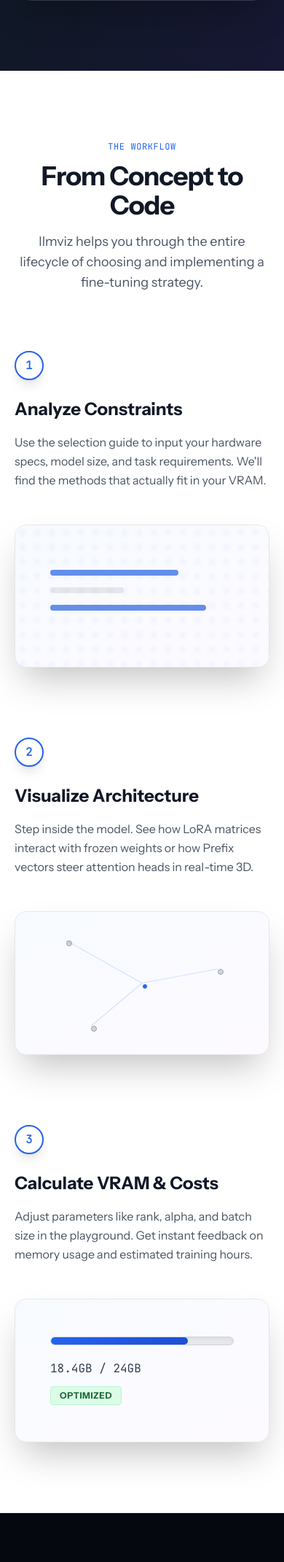
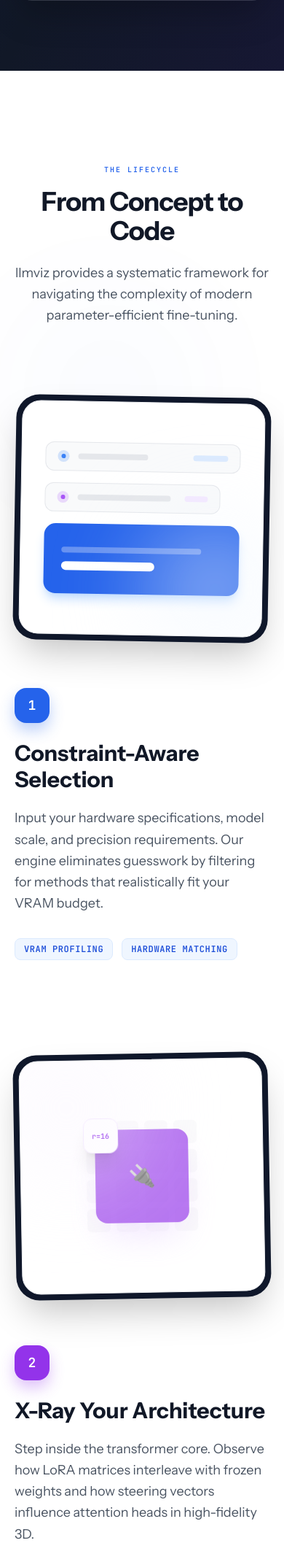
Before and after one commit to Tanay0510/finetuning-viz, a Flask app: page / in a window 390 px wide. Shown: the part 4359-6500 px from the top of the page at 73% size. Run offline with Flask 3, Linux system fonts and the light colour scheme; some libraries are stand-ins or nearby versions.

Commit message:
more changes

```diff
--- a/templates/landing.html
+++ b/templates/landing.html
@@ -191,82 +191,120 @@
 
 
 <!-- Workflow Steps -->
-<section class="py-24 bg-white relative overflow-hidden">
-  <!-- Center Line -->
-  <div class="absolute left-1/2 top-[180px] bottom-[100px] w-px bg-gradient-to-b from-blue-200 to-transparent opacity-30 hidden md:block -translate-x-1/2"></div>
+<section class="py-32 bg-white relative overflow-hidden">
+  <!-- Decorative background elements -->
+  <div class="absolute top-0 left-1/2 -translate-x-1/2 w-full h-full max-w-7xl pointer-events-none opacity-[0.03]">
+    <div class="absolute top-[10%] left-[5%] w-64 h-64 rounded-full bg-blue-600 blur-[100px]"></div>
+    <div class="absolute bottom-[10%] right-[5%] w-64 h-64 rounded-full bg-purple-600 blur-[100px]"></div>
+  </div>
 
-  <div class="container mx-auto px-5">
-    <div class="text-center max-w-2xl mx-auto mb-20 fade-up">
-      <span class="text-xs uppercase tracking-wider font-mono text-blue-600 mb-3 block">The Workflow</span>
-      <h2 class="text-4xl font-bold tracking-tight mb-4 text-gray-900">From Concept to Code</h2>
-      <p class="text-gray-600 text-lg">llmviz helps you through the entire lifecycle of choosing and implementing a fine-tuning strategy.</p>
+  <div class="container mx-auto px-5 relative z-10">
+    <div class="text-center max-w-2xl mx-auto mb-24 fade-up">
+      <span class="text-[10px] uppercase tracking-[0.2em] font-mono text-blue-600 mb-4 block font-bold">The Lifecycle</span>
+      <h2 class="text-4xl md:text-5xl font-bold tracking-tight mb-6 text-gray-900">From Concept to Code</h2>
+      <p class="text-gray-600 text-lg leading-relaxed">llmviz provides a systematic framework for navigating the complexity of modern parameter-efficient fine-tuning.</p>
     </div>
 
-    <!-- Step 1 -->
-    <div class="grid grid-cols-1 md:grid-cols-2 gap-12 md:gap-24 items-center mb-24 relative fade-up">
-      <div class="md:text-right">
-        <div class="w-10 h-10 rounded-full bg-white border-2 border-blue-600 flex items-center justify-center font-mono font-bold text-blue-600 mb-6 md:absolute md:left-1/2 md:-translate-x-1/2 md:z-10 shadow-lg">1</div>
-        <h3 class="text-2xl font-bold mb-4 text-gray-900">Analyze Constraints</h3>
-        <p class="text-gray-600 leading-relaxed">Use the selection guide to input your hardware specs, model size, and task requirements. We'll find the methods that actually fit in your VRAM.</p>
+    <!-- Step 1: Constraint-Aware Selection -->
+    <div class="grid grid-cols-1 lg:grid-cols-2 gap-16 lg:gap-32 items-center mb-32 relative fade-up">
+      <div class="lg:text-right order-2 lg:order-1">
+        <div class="inline-flex items-center justify-center w-12 h-12 rounded-2xl bg-blue-600 text-white font-mono font-bold text-lg mb-6 shadow-[0_10px_20px_rgba(37,99,235,0.3)] lg:absolute lg:left-1/2 lg:-translate-x-1/2 lg:z-20">1</div>
+        <h3 class="text-3xl font-bold mb-5 text-gray-900">Constraint-Aware Selection</h3>
+        <p class="text-gray-600 text-lg leading-relaxed mb-8">Input your hardware specifications, model scale, and precision requirements. Our engine eliminates guesswork by filtering for methods that realistically fit your VRAM budget.</p>
+        <div class="flex flex-wrap gap-3 justify-start lg:justify-end">
+          <span class="px-3 py-1.5 rounded-lg bg-blue-50 text-blue-700 text-xs font-bold font-mono border border-blue-100 uppercase tracking-wider">VRAM Profiling</span>
+          <span class="px-3 py-1.5 rounded-lg bg-blue-50 text-blue-700 text-xs font-bold font-mono border border-blue-100 uppercase tracking-wider">Hardware Matching</span>
+        </div>
       </div>
-      <div>
-        <div class="bg-white rounded-2xl aspect-video border border-gray-200 overflow-hidden flex items-center justify-center relative shadow-2xl group">
-          <div class="absolute inset-0 bg-gradient-to-br from-blue-50 to-purple-50 opacity-50"></div>
-          <div class="w-full h-full p-12 flex flex-col justify-center relative">
-            <div class="h-2 rounded-full bg-gray-200 mb-4 w-[70%] relative overflow-hidden">
-              <div class="absolute inset-0 bg-blue-600 w-full animate-pulse"></div>
+      <div class="order-1 lg:order-2">
+        <div class="bg-slate-900 rounded-[32px] p-2 shadow-2xl rotate-1 hover:rotate-0 transition-transform duration-500">
+          <div class="bg-white rounded-[26px] p-8 border border-gray-100 h-80 relative overflow-hidden flex flex-col justify-center">
+            <div class="space-y-4">
+              <div class="h-10 rounded-xl bg-gray-50 border border-gray-200 w-full flex items-center px-4 gap-3">
+                <div class="w-4 h-4 rounded-full bg-blue-500/20 flex items-center justify-center"><div class="w-1.5 h-1.5 rounded-full bg-blue-500"></div></div>
+                <div class="h-2 w-24 bg-gray-200 rounded-full"></div>
+                <div class="ml-auto h-2 w-12 bg-blue-100 rounded-full"></div>
+              </div>
+              <div class="h-10 rounded-xl bg-gray-50 border border-gray-200 w-[90%] flex items-center px-4 gap-3">
+                <div class="w-4 h-4 rounded-full bg-purple-500/20 flex items-center justify-center"><div class="w-1.5 h-1.5 rounded-full bg-purple-500"></div></div>
+                <div class="h-2 w-32 bg-gray-200 rounded-full"></div>
+                <div class="ml-auto h-2 w-8 bg-purple-100 rounded-full"></div>
+              </div>
+              <div class="h-24 rounded-2xl bg-blue-600 p-6 flex flex-col justify-center gap-3 shadow-lg shadow-blue-200">
+                <div class="h-2 w-48 bg-white/30 rounded-full"></div>
+                <div class="h-3 w-32 bg-white rounded-full"></div>
+              </div>
             </div>
-            <div class="h-2 rounded-full bg-gray-200 mb-4 w-[40%]"></div>
-            <div class="h-2 rounded-full bg-gray-200 mb-4 w-[85%] relative overflow-hidden">
-               <div class="absolute inset-0 bg-blue-600 w-full animate-pulse delay-300"></div>
-            </div>
-            <div class="absolute inset-0 bg-[radial-gradient(circle_at_center,rgba(59,130,246,0.05),transparent_50%)] bg-[length:20px_20px]"></div>
+            <div class="absolute -right-8 -bottom-8 w-48 h-48 bg-blue-50 rounded-full blur-3xl opacity-50"></div>
           </div>
         </div>
       </div>
     </div>
 
-    <!-- Step 2 -->
-    <div class="grid grid-cols-1 md:grid-cols-2 gap-12 md:gap-24 items-center mb-24 relative fade-up">
-      <div class="md:order-2">
-        <div class="w-10 h-10 rounded-full bg-white border-2 border-blue-600 flex items-center justify-center font-mono font-bold text-blue-600 mb-6 md:absolute md:left-1/2 md:-translate-x-1/2 md:z-10 shadow-lg">2</div>
-        <h3 class="text-2xl font-bold mb-4 text-gray-900">Visualize Architecture</h3>
-        <p class="text-gray-600 leading-relaxed">Step inside the model. See how LoRA matrices interact with frozen weights or how Prefix vectors steer attention heads in real-time 3D.</p>
+    <!-- Step 2: X-Ray Architecture -->
+    <div class="grid grid-cols-1 lg:grid-cols-2 gap-16 lg:gap-32 items-center mb-32 relative fade-up">
+      <div class="order-2">
+        <div class="inline-flex items-center justify-center w-12 h-12 rounded-2xl bg-purple-600 text-white font-mono font-bold text-lg mb-6 shadow-[0_10px_20px_rgba(147,51,234,0.3)] lg:absolute lg:left-1/2 lg:-translate-x-1/2 lg:z-20">2</div>
+        <h3 class="text-3xl font-bold mb-5 text-gray-900">X-Ray Your Architecture</h3>
+        <p class="text-gray-600 text-lg leading-relaxed mb-8">Step inside the transformer core. Observe how LoRA matrices interleave with frozen weights and how steering vectors influence attention heads in high-fidelity 3D.</p>
+        <div class="flex flex-wrap gap-3">
+          <span class="px-3 py-1.5 rounded-lg bg-purple-50 text-purple-700 text-xs font-bold font-mono border border-purple-100 uppercase tracking-wider">3D Decomposition</span>
+          <span class="px-4 py-1.5 rounded-lg bg-purple-50 text-purple-700 text-xs font-bold font-mono border border-purple-100 uppercase tracking-wider">Weight Interplay</span>
+        </div>
       </div>
-      <div class="md:order-1">
-        <div class="bg-white rounded-2xl aspect-video border border-gray-200 overflow-hidden flex items-center justify-center relative shadow-2xl">
-          <div class="absolute inset-0 bg-gradient-to-br from-blue-50 to-purple-50 opacity-50"></div>
-          <div class="w-full h-full relative">
-            <div class="absolute w-2 h-2 rounded-full bg-gray-300 border border-gray-400 top-[20%] left-[20%]"></div>
-            <div class="absolute w-2 h-2 rounded-full bg-blue-600 border border-white top-[50%] left-[50%] shadow-lg"></div>
-            <div class="absolute w-2 h-2 rounded-full bg-gray-300 border border-gray-400 top-[80%] left-[30%]"></div>
-            <div class="absolute w-2 h-2 rounded-full bg-gray-300 border border-gray-400 top-[40%] left-[80%]"></div>
-            <svg class="absolute inset-0 w-full h-full opacity-20" viewBox="0 0 100 100" preserveAspectRatio="none">
-              <line x1="20" y1="20" x2="50" y2="50" stroke="#3b82f6" stroke-width="0.5" />
-              <line x1="50" y1="50" x2="80" y2="40" stroke="#3b82f6" stroke-width="0.5" />
-              <line x1="50" y1="50" x2="30" y2="80" stroke="#3b82f6" stroke-width="0.5" />
-            </svg>
+      <div class="order-1">
+        <div class="bg-slate-900 rounded-[32px] p-2 shadow-2xl -rotate-1 hover:rotate-0 transition-transform duration-500">
+          <div class="bg-white rounded-[26px] p-8 border border-gray-100 h-80 relative overflow-hidden flex items-center justify-center">
+             <!-- Abstract 3D matrix representation -->
+             <div class="grid grid-cols-4 gap-2 opacity-20">
+               {% for i in range(16) %}<div class="w-8 h-8 rounded-md bg-gray-200"></div>{% endfor %}
+             </div>
+             <div class="absolute inset-0 flex items-center justify-center">
+               <div class="relative">
+                 <div class="w-32 h-32 bg-purple-600 rounded-2xl shadow-2xl shadow-purple-200 animate-pulse flex items-center justify-center text-white text-3xl">🔌</div>
+                 <div class="absolute -top-4 -left-4 w-12 h-12 bg-white border border-purple-100 rounded-xl shadow-xl flex items-center justify-center font-mono text-[10px] font-bold text-purple-600">r=16</div>
+               </div>
+             </div>
+             <div class="absolute -left-8 -top-8 w-48 h-48 bg-purple-50 rounded-full blur-3xl opacity-50"></div>
           </div>
         </div>
       </div>
     </div>
 
-    <!-- Step 3 -->
-    <div class="grid grid-cols-1 md:grid-cols-2 gap-12 md:gap-24 items-center relative fade-up">
-      <div class="md:text-right">
-        <div class="w-10 h-10 rounded-full bg-white border-2 border-blue-600 flex items-center justify-center font-mono font-bold text-blue-600 mb-6 md:absolute md:left-1/2 md:-translate-x-1/2 md:z-10 shadow-lg">3</div>
-        <h3 class="text-2xl font-bold mb-4 text-gray-900">Calculate VRAM & Costs</h3>
-        <p class="text-gray-600 leading-relaxed">Adjust parameters like rank, alpha, and batch size in the playground. Get instant feedback on memory usage and estimated training hours.</p>
+    <!-- Step 3: Precision Profiling -->
+    <div class="grid grid-cols-1 lg:grid-cols-2 gap-16 lg:gap-32 items-center relative fade-up">
+      <div class="lg:text-right order-2 lg:order-1">
+        <div class="inline-flex items-center justify-center w-12 h-12 rounded-2xl bg-emerald-600 text-white font-mono font-bold text-lg mb-6 shadow-[0_10px_20px_rgba(16,185,129,0.3)] lg:absolute lg:left-1/2 lg:-translate-x-1/2 lg:z-20">3</div>
+        <h3 class="text-3xl font-bold mb-5 text-gray-900">Precision VRAM Profiling</h3>
+        <p class="text-gray-600 text-lg leading-relaxed mb-8">Tweak rank, alpha, and batch sizes in our playground. Get millisecond-accurate memory projections and training cost estimates before you rent a single GPU.</p>
+        <div class="flex flex-wrap gap-3 justify-start lg:justify-end">
+          <span class="px-3 py-1.5 rounded-lg bg-emerald-50 text-emerald-700 text-xs font-bold font-mono border border-emerald-100 uppercase tracking-wider">Cost Projection</span>
+          <span class="px-3 py-1.5 rounded-lg bg-emerald-50 text-emerald-700 text-xs font-bold font-mono border border-emerald-100 uppercase tracking-wider">Batch Optimization</span>
+        </div>
       </div>
-      <div>
-        <div class="bg-white rounded-2xl aspect-video border border-gray-200 overflow-hidden flex items-center justify-center relative shadow-2xl">
-          <div class="absolute inset-0 bg-gradient-to-br from-blue-50 to-purple-50 opacity-50"></div>
-          <div class="w-full h-full p-12 flex flex-col justify-center relative">
-            <div class="w-full h-3 bg-gray-200 border border-gray-300 rounded-full overflow-hidden mb-5 shadow-inner">
-              <div class="h-full bg-gradient-to-r from-blue-600 to-blue-700 w-[75%] rounded-full"></div>
+      <div class="order-1 lg:order-2">
+        <div class="bg-slate-900 rounded-[32px] p-2 shadow-2xl rotate-1 hover:rotate-0 transition-transform duration-500">
+          <div class="bg-white rounded-[26px] p-8 border border-gray-100 h-80 relative overflow-hidden flex flex-col justify-center">
+            <div class="mb-6">
+              <div class="flex justify-between items-end mb-4">
+                <div class="h-3 w-32 bg-gray-100 rounded-full"></div>
+                <div class="font-mono text-emerald-600 font-bold text-xl">18.4GB <span class="text-gray-300 text-sm">/ 24GB</span></div>
+              </div>
+              <div class="h-4 bg-gray-50 border border-gray-100 rounded-full overflow-hidden p-1">
+                <div class="h-full bg-emerald-500 rounded-full shadow-[0_0_10px_rgba(16,185,129,0.4)]" style="width: 76%"></div>
+              </div>
             </div>
-            <div class="font-mono text-base text-gray-700 mb-3">18.4GB / 24GB</div>
-            <div class="inline-block px-3 py-1 rounded bg-green-100 text-green-800 text-xs font-bold w-fit tracking-wider border border-green-200">OPTIMIZED</div>
+            <div class="grid grid-cols-2 gap-4">
+              <div class="h-16 rounded-xl bg-gray-50 border border-gray-100 p-4">
+                <div class="h-1.5 w-12 bg-gray-200 rounded-full mb-3"></div>
+                <div class="h-2 w-16 bg-emerald-200 rounded-full"></div>
+              </div>
+              <div class="h-16 rounded-xl bg-gray-50 border border-gray-100 p-4">
+                <div class="h-1.5 w-12 bg-gray-200 rounded-full mb-3"></div>
+                <div class="h-2 w-16 bg-emerald-200 rounded-full"></div>
+              </div>
+            </div>
+            <div class="absolute -right-8 -top-8 w-48 h-48 bg-emerald-50 rounded-full blur-3xl opacity-50"></div>
           </div>
         </div>
       </div>
```
